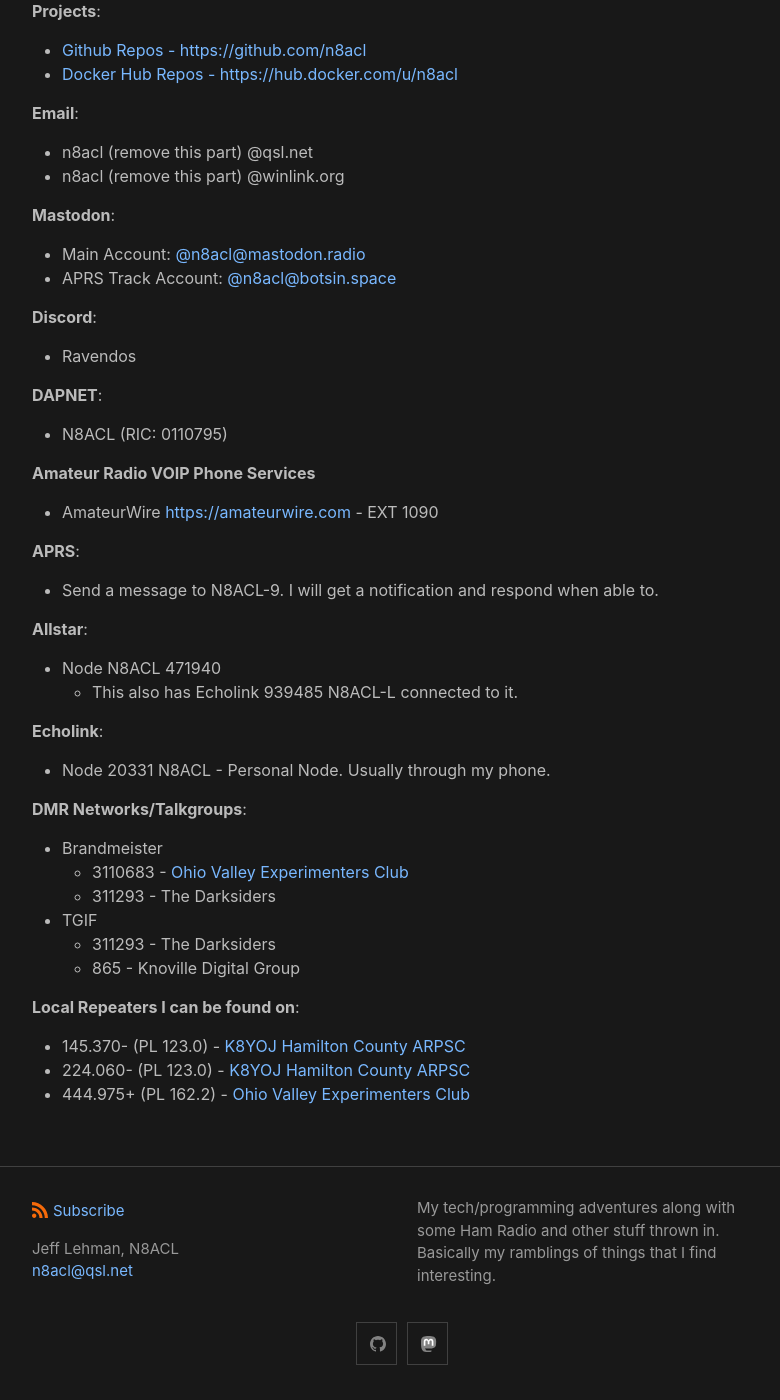
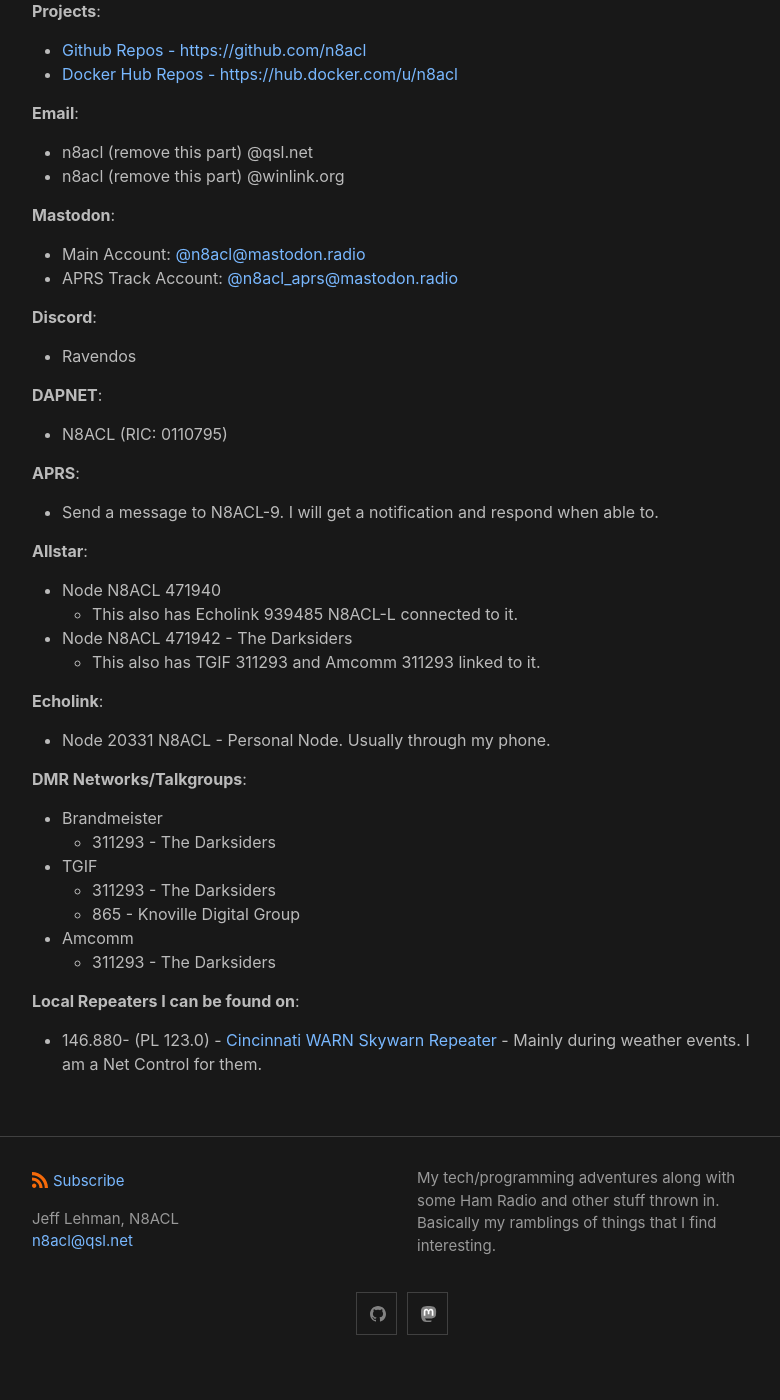
Before and after one commit to n8acl/n8acl.github.io, a Jekyll site: the page built from contact.md, in a window 1280 px wide and 1400 px high, scrolled down 360 px. Shown: the whole window, without its empty margins (238-1018 px from the left). Built offline with Jekyll 4.4.1, drawn with Linux system fonts in a browser that asks for light colours; after the commit the page ends 1730 px from its top, so only the background shows below that.

Commit message:
Update Contact Information - 11012024 - N8ACL

```diff
--- a/contact.md
+++ b/contact.md
@@ -19,7 +19,7 @@ Want to get a hold of me? Here are some ways that you can contact me if you want
 
 **Mastodon**:
 * Main Account: [@n8acl@mastodon.radio](https://mastodon.radio/@n8acl)
-* APRS Track Account: [@n8acl@botsin.space](https://botsin.space/@n8acl_aprs)
+* APRS Track Account: [@n8acl_aprs@mastodon.radio](https://mastodon.radio/@n8acl_aprs)
 
 **Discord**:
 * Ravendos
@@ -27,29 +27,27 @@ Want to get a hold of me? Here are some ways that you can contact me if you want
 **DAPNET**:
 * N8ACL (RIC: 0110795)
 
-**Amateur Radio VOIP Phone Services**
-* AmateurWire [https://amateurwire.com](https://amaterwire.com) - EXT 1090
-
 **APRS**:
 * Send a message to N8ACL-9. I will get a notification and respond when able to.
 
 **Allstar**:
 * Node N8ACL 471940
   * This also has Echolink 939485 N8ACL-L connected to it.
+* Node N8ACL 471942 - The Darksiders
+  * This also has TGIF 311293 and Amcomm 311293 linked to it.
 
 **Echolink**:
 * Node 20331 N8ACL - Personal Node. Usually through my phone.
 
 **DMR Networks/Talkgroups**:
 * Brandmeister
-  * 3110683 - [Ohio Valley Experimenters Club](https://kd8lbs.com)
   * 311293 - The Darksiders
 * TGIF
   * 311293 - The Darksiders
   * 865 - Knoville Digital Group
+* Amcomm
+  * 311293 - The Darksiders
 
 
 **Local Repeaters I can be found on**:
-* 145.370- (PL 123.0) - [K8YOJ Hamilton County ARPSC](https://www.hamcoarpsc.org)
-* 224.060- (PL 123.0) - [K8YOJ Hamilton County ARPSC](https://www.hamcoarpsc.org)
-* 444.975+ (PL 162.2) - [Ohio Valley Experimenters Club](https://kd8lbs.com)
+* 146.880- (PL 123.0) - [Cincinnati WARN Skywarn Repeater](https://www.warn.org) - Mainly during weather events. I am a Net Control for them.
```
